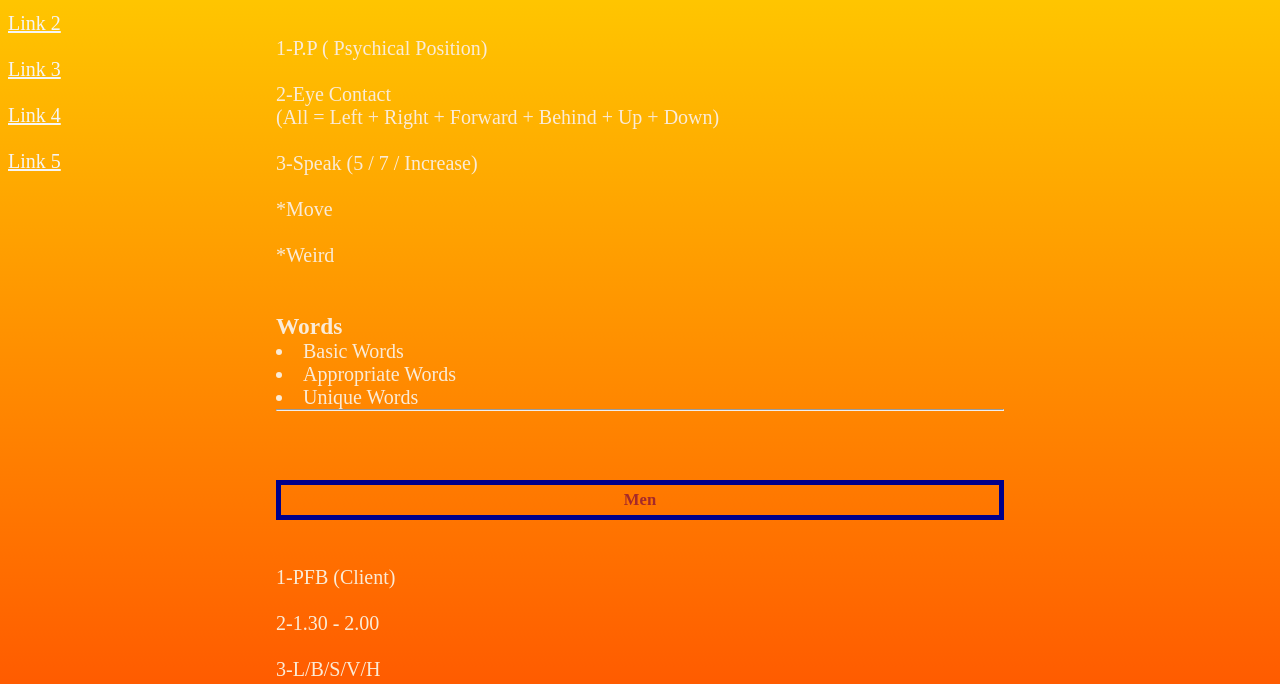
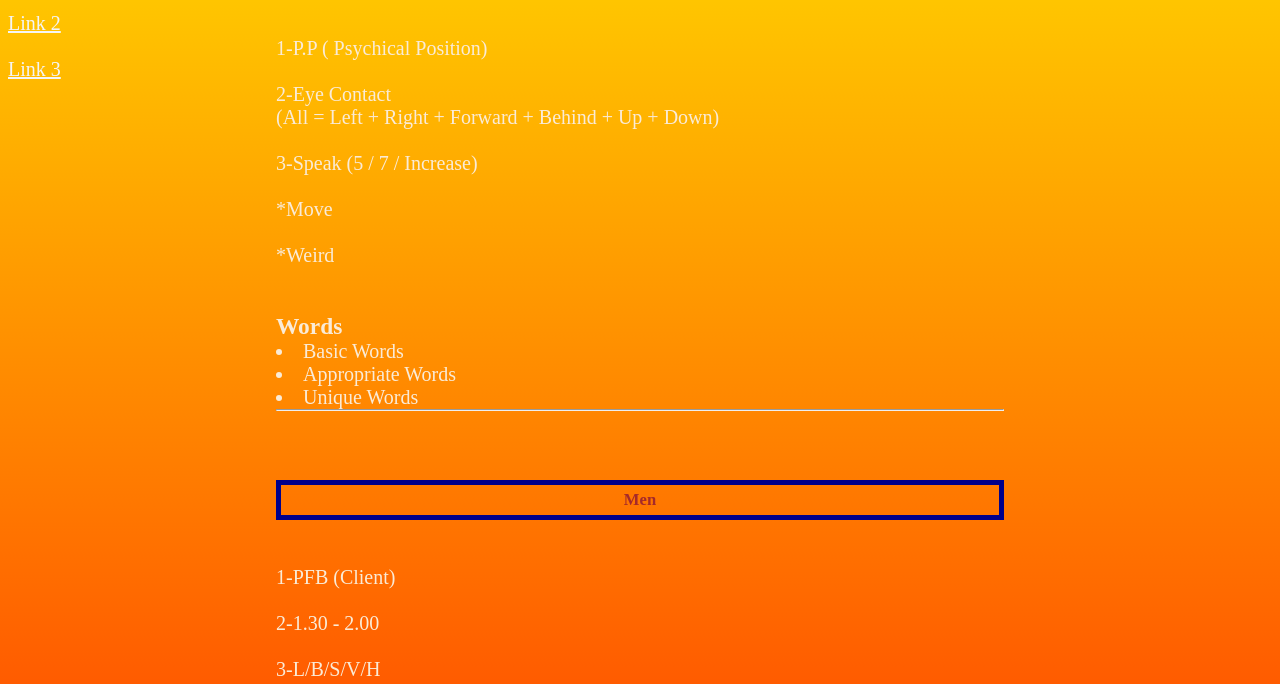
Before and after one commit to ROKUBOSS/Zero, a plain HTML site: page index.html in a window 1280 px wide. Shown: the part 116-800 px from the top of the page. Drawn offline with Linux system fonts and the light colour scheme.

Commit message:
filesadd

```diff
--- a/index.html
+++ b/index.html
@@ -69,8 +69,7 @@ width: 100%;
 <a href="#">Link 1</a>
 <a href="#">Link 2</a>
 <a href="#">Link 3</a>
-<a href="#">Link 4</a>
-<a href="#">Link 5</a>
+
 </div>
 
 <div class="main">
```
